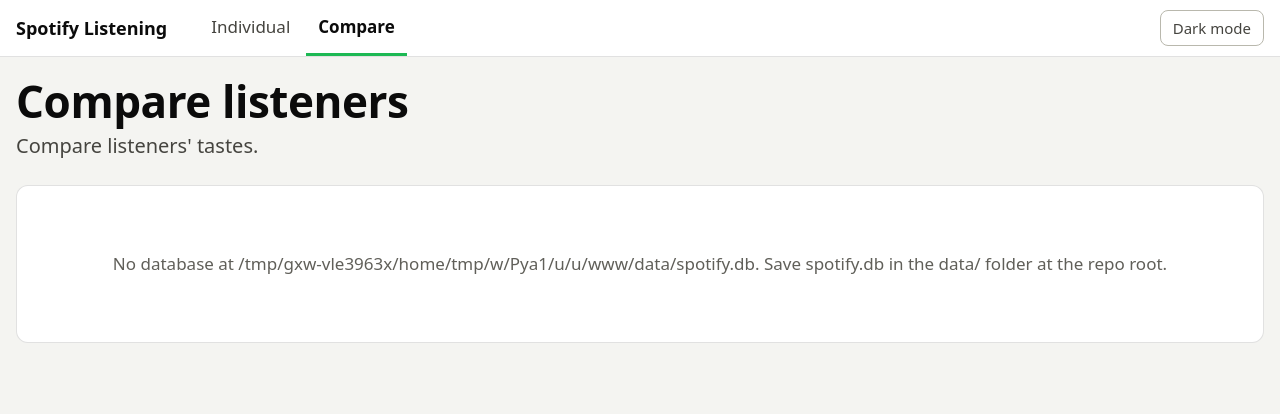
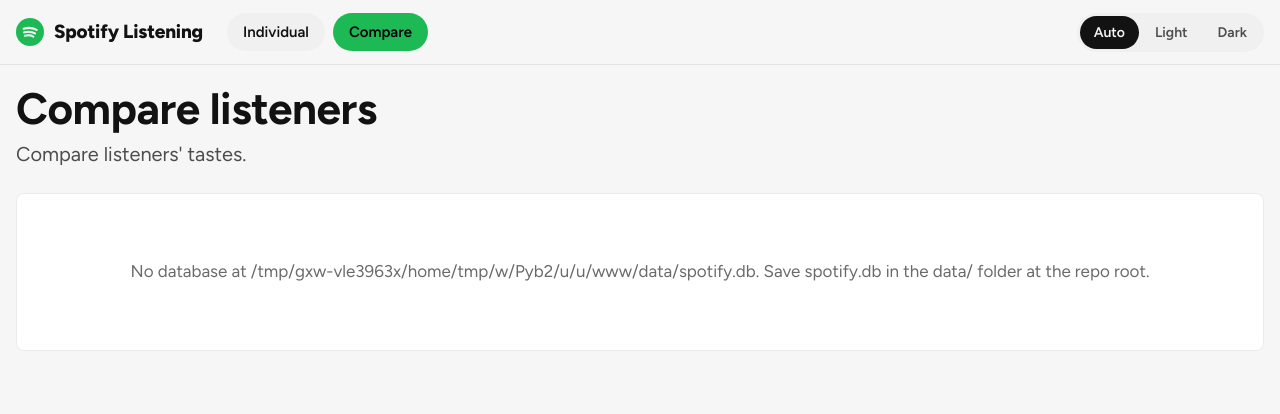
Before and after one commit to lilytrautman/400-MLDS-Data-Engineering-Final-Project, a Flask app: page /compare/ in a window 1280 px wide. Shown: the top 414 px of the page. Run offline with Flask 3, Linux system fonts and the light colour scheme; some libraries are stand-ins or nearby versions.

Commit message:
Spotify theme with Auto/Light/Dark, new listener colors, section links, striped tables

```diff
--- a/dashboard/static/charts.js
+++ b/dashboard/static/charts.js
@@ -42,11 +42,11 @@ const Charts = (() => {
       margin: { l: 56, r: 16, t: 8, b: 48 },
       showlegend: false,
       legend: { orientation: "h", x: 0, y: 1.12, font: { color: color("text-2"), size: 16 } },
-      // Hover tooltips: white box with black text
+      // Hover tooltips follow the theme (white box in light mode, dark grey in dark mode)
       hoverlabel: {
-        bgcolor: "#ffffff",
+        bgcolor: color("tip-bg"),
         bordercolor: color("axis"),
-        font: { color: "#0b0b0b", size: 15 },
+        font: { color: color("tip-text"), size: 15 },
       },
       bargap: 0.25,
       barcornerradius: 4,
@@ -74,13 +74,13 @@ const Charts = (() => {
   function hideTip() {
     if (tipEl) tipEl.style.display = "none";
   }
-  // theme: "light" (white box) or "dark" (black box)
-  function tooltip(el, tip, theme = "light") {
+  // Colors come from the --tip-* tokens, so the box follows light/dark mode
+  function tooltip(el, tip) {
     el.on("plotly_hover", (ev) => {
       const html = tip(ev.points);
       if (!html || !ev.event) return hideTip();
       const t = tipBox();
-      t.className = `chart-tip ${theme}`;
+      t.className = "chart-tip";
       t.innerHTML = html;
       t.style.display = "block";
       // Next to the mouse, flipped to the other side near the window's edge
--- a/dashboard/static/style.css
+++ b/dashboard/static/style.css
@@ -4,78 +4,112 @@
    Sizes are set for a classroom projector: no text smaller than 14px. */
 
 :root {
+  /* Spotify-style theme. Three modes: Auto (follows the computer), Light, Dark.
+     Auto = no data-theme attribute; Light/Dark set data-theme on <html>. */
   color-scheme: light;
-  --page: #f4f4f1;
+  --page: #f6f6f6;
   --surface: #ffffff;
-  --border: rgba(11, 11, 11, 0.12);
-  --text: #0b0b0b;
-  --text-2: #45443f;
-  --muted: #605f59;
-  --grid: #e1e0d9;
-  --axis: #b9b8ad;
-  --accent: #1db954;           /* Spotify green: nav, selected states and the one headline card per page */
-  --accent-ink: #0b0b0b;
-  --accent-soft: rgba(29, 185, 84, 0.16);
-  --hover: rgba(11, 11, 11, 0.05);
+  --surface-2: #f0f0f0;
+  --border: rgba(0, 0, 0, 0.08);
+  --text: #121212;
+  --text-2: #4d4d4d;
+  --muted: #6a6a6a;
+  --grid: #e6e6e6;
+  --axis: #c4c4c4;
+  --accent: #1db954;           /* Spotify green: nav, selected states, the headline card */
+  --accent-ink: #000000;       /* text on a green fill */
+  --accent-text: #117a37;      /* green used as text on the page (darker in light mode for contrast) */
+  --accent-soft: rgba(29, 185, 84, 0.14);
+  --hero: linear-gradient(150deg, #9ff0bb 0%, #d6f7e2 45%, #ffffff 100%);
+  --hover: rgba(0, 0, 0, 0.05);
+  --zebra: rgba(0, 0, 0, 0.035);
+  --row-hover: rgba(0, 0, 0, 0.07);
+  --tip-bg: #ffffff;
+  --tip-text: #121212;
+  --tip-border: rgba(0, 0, 0, 0.12);
+  --shadow: 0 8px 24px rgba(0, 0, 0, 0.12);
 
-  /* One color per listener (listener 1 = series-1, ...), validated for color blindness */
-  --series-1: #2a78d6;  /* blue */
-  --series-2: #eb6834;  /* orange */
-  --series-3: #1baf7a;  /* aqua */
-  --series-4: #eda100;  /* yellow */
-  --series-5: #e87ba4;  /* magenta */
-  --series-6: #008300;  /* green */
-  --series-7: #6250d6;  /* violet */
-  --series-8: #e34948;  /* red */
+  /* One color per listener (listener 1 = series-1, ...): Wrapped-style violet, amber,
+     pink, sky. Green is left out so it only ever means "selected" / the brand. */
+  --series-1: #7c4ddb;  /* violet */
+  --series-2: #d98a00;  /* amber */
+  --series-3: #d9468a;  /* pink */
+  --series-4: #1f8fd1;  /* sky */
+  --series-5: #e0602e;  /* coral */
+  --series-6: #12a39a;  /* teal */
+  --series-7: #a35cc2;  /* plum */
+  --series-8: #e34948;  /* red (also the liked-song heart) */
 
-  --radius: 12px;
-  --font: system-ui, -apple-system, "Segoe UI", sans-serif;
+  --radius: 8px;
+  --font: "Figtree", "Circular", system-ui, -apple-system, "Segoe UI", sans-serif;
 }
 
 @media (prefers-color-scheme: dark) {
   :root:not([data-theme="light"]) {
     color-scheme: dark;
-    --page: #0d0d0d;
-    --surface: #1a1a19;
-    --border: rgba(255, 255, 255, 0.12);
-    --text: #f0efec;
-    --text-2: #c9c8be;
-    --muted: #a3a299;
-    --grid: #2c2c2a;
-    --axis: #4a4a46;
-    --accent-soft: rgba(29, 185, 84, 0.22);
-    --hover: rgba(255, 255, 255, 0.06);
-    --series-1: #3987e5;
-    --series-2: #d95926;
-    --series-3: #199e70;
-    --series-4: #c98500;
-    --series-5: #d55181;
-    --series-6: #0ca30c;
-    --series-7: #9085e9;
-    --series-8: #e66767;
+    --page: #121212;
+    --surface: #181818;
+    --surface-2: #242424;
+    --border: rgba(255, 255, 255, 0.08);
+    --text: #ffffff;
+    --text-2: #b3b3b3;
+    --muted: #a7a7a7;
+    --grid: #2a2a2a;
+    --axis: #4d4d4d;
+    --accent: #1ed760;
+    --accent-ink: #000000;
+    --accent-text: #1ed760;
+    --accent-soft: rgba(30, 215, 96, 0.16);
+    --hero: linear-gradient(150deg, #1b7a40 0%, #17472a 50%, #181818 100%);
+    --hover: rgba(255, 255, 255, 0.07);
+    --zebra: rgba(255, 255, 255, 0.045);
+    --row-hover: rgba(255, 255, 255, 0.10);
+    --tip-bg: #282828;
+    --tip-text: #ffffff;
+    --tip-border: rgba(255, 255, 255, 0.12);
+    --shadow: 0 8px 24px rgba(0, 0, 0, 0.5);
+    --series-1: #a68bf5;
+    --series-2: #f5b83d;
+    --series-3: #f27bb4;
+    --series-4: #5cb8f0;
+    --series-5: #f5875a;
+    --series-6: #3dc9bf;
+    --series-7: #c98be0;
+    --series-8: #f07a7a;
   }
 }
 
 :root[data-theme="dark"] {
   color-scheme: dark;
-  --page: #0d0d0d;
-  --surface: #1a1a19;
-  --border: rgba(255, 255, 255, 0.12);
-  --text: #f0efec;
-  --text-2: #c9c8be;
-  --muted: #a3a299;
-  --grid: #2c2c2a;
-  --axis: #4a4a46;
-  --accent-soft: rgba(29, 185, 84, 0.22);
-  --hover: rgba(255, 255, 255, 0.06);
-  --series-1: #3987e5;
-  --series-2: #d95926;
-  --series-3: #199e70;
-  --series-4: #c98500;
-  --series-5: #d55181;
-  --series-6: #0ca30c;
-  --series-7: #9085e9;
-  --series-8: #e66767;
+  --page: #121212;
+  --surface: #181818;
+  --surface-2: #242424;
+  --border: rgba(255, 255, 255, 0.08);
+  --text: #ffffff;
+  --text-2: #b3b3b3;
+  --muted: #a7a7a7;
+  --grid: #2a2a2a;
+  --axis: #4d4d4d;
+  --accent: #1ed760;
+  --accent-ink: #000000;
+  --accent-text: #1ed760;
+  --accent-soft: rgba(30, 215, 96, 0.16);
+  --hero: linear-gradient(150deg, #1b7a40 0%, #17472a 50%, #181818 100%);
+  --hover: rgba(255, 255, 255, 0.07);
+  --zebra: rgba(255, 255, 255, 0.045);
+  --row-hover: rgba(255, 255, 255, 0.10);
+  --tip-bg: #282828;
+  --tip-text: #ffffff;
+  --tip-border: rgba(255, 255, 255, 0.12);
+  --shadow: 0 8px 24px rgba(0, 0, 0, 0.5);
+  --series-1: #a68bf5;
+  --series-2: #f5b83d;
+  --series-3: #f27bb4;
+  --series-4: #5cb8f0;
+  --series-5: #f5875a;
+  --series-6: #3dc9bf;
+  --series-7: #c98be0;
+  --series-8: #f07a7a;
 }
 
 * { box-sizing: border-box; }
@@ -92,7 +126,7 @@ body {
 
 /* ---------- Top bar & tabs ---------- */
 .topbar {
-  background: var(--surface);
+  background: var(--page);
   border-bottom: 1px solid var(--border);
   position: sticky;
   top: 0;
@@ -104,35 +138,50 @@ body {
   padding: 0 16px;
   display: flex;
   align-items: center;
-  gap: 32px;
-  height: 56px;
+  gap: 24px;
+  height: 64px;
 }
-.brand { font-weight: 700; font-size: 18px; }
-.tabs { display: flex; gap: 4px; height: 100%; }
+.brand { display: flex; align-items: center; gap: 10px; font-weight: 800; font-size: 19px; letter-spacing: -0.01em; }
+.brand-mark { width: 28px; height: 28px; flex: none; color: var(--accent); }
+.tabs { display: flex; gap: 8px; }
 .tabs a {
   display: flex;
   align-items: center;
-  padding: 0 12px;
-  color: var(--text-2);
+  padding: 8px 16px;
+  border-radius: 999px;
+  background: var(--surface-2);
+  color: var(--text);
   text-decoration: none;
-  border-bottom: 3px solid transparent;
+  font-weight: 600;
+  font-size: 15px;
+  transition: background-color .15s ease;
 }
-.tabs a:hover { color: var(--text); }
-.tabs a.active { color: var(--text); border-bottom-color: var(--accent); font-weight: 600; }
+.tabs a:hover { box-shadow: inset 0 0 0 1px var(--text-2); }
+.tabs a.active { background: var(--accent); color: var(--accent-ink); }
 
-.theme-toggle {
+/* Theme switch: Auto (follows the computer) / Light / Dark */
+.theme-switch {
   margin-left: auto;
+  display: inline-flex;
+  padding: 3px;
+  gap: 2px;
+  border-radius: 999px;
+  background: var(--surface-2);
+}
+.theme-switch button {
   font: inherit;
-  font-size: 15px;
+  font-size: 14px;
+  font-weight: 600;
   color: var(--text-2);
   background: transparent;
-  border: 1px solid var(--axis);
-  border-radius: 8px;
-  padding: 6px 12px;
+  border: 0;
+  border-radius: 999px;
+  padding: 6px 14px;
   cursor: pointer;
   white-space: nowrap;
 }
-.theme-toggle:hover { background: var(--hover); color: var(--text); }
+.theme-switch button:hover { color: var(--text); }
+.theme-switch button[aria-pressed="true"] { background: var(--text); color: var(--page); }
 
 /* ---------- Pipeline status strip (under the top bar on every tab) ---------- */
 .status {
@@ -150,6 +199,21 @@ body {
   display: inline-block; width: 9px; height: 9px; border-radius: 50%;
   background: var(--accent); margin-right: 6px; vertical-align: 1px;
 }
+
+/* ---------- Section links under the page title (every tab) ---------- */
+.jump {
+  display: flex; flex-wrap: wrap; gap: 8px; margin: -8px 0 20px;
+  position: sticky; top: 64px; z-index: 5; background: var(--page); padding: 10px 0;
+}
+.jump a {
+  font-size: 15px; font-weight: 600; color: var(--text); text-decoration: none;
+  border-radius: 999px; padding: 6px 14px; background: var(--surface-2);
+}
+.jump a:hover { box-shadow: inset 0 0 0 1px var(--text-2); }
+.jump a.here { background: var(--text); color: var(--page); }
+html { scroll-behavior: smooth; }
+[id] { scroll-margin-top: 130px; }
+@media (prefers-reduced-motion: reduce) { html { scroll-behavior: auto; } }
 
 /* ---------- Page layout ---------- */
 .page { max-width: 1280px; margin: 0 auto; padding: 20px 16px 64px; }
--- a/dashboard/templates/base.html
+++ b/dashboard/templates/base.html
@@ -5,9 +5,13 @@
   <meta name="viewport" content="width=device-width, initial-scale=1">
   <title>{% block title %}Spotify Dashboard{% endblock %}</title>
   <script>
-    // Apply the saved light/dark choice before the page draws, so it doesn't flash
-    try { const t = localStorage.getItem("theme"); if (t) document.documentElement.dataset.theme = t; } catch (e) {}
+    // Apply the saved Light/Dark choice before the page draws, so it doesn't flash.
+    // Nothing saved = Auto, which follows the computer's setting.
+    try { const t = localStorage.getItem("theme"); if (t === "light" || t === "dark") document.documentElement.dataset.theme = t; } catch (e) {}
   </script>
+  <link rel="preconnect" href="https://fonts.googleapis.com">
+  <link rel="preconnect" href="https://fonts.gstatic.com" crossorigin>
+  <link rel="stylesheet" href="https://fonts.googleapis.com/css2?family=Figtree:wght@400;500;600;700;800&display=swap">
   <link rel="stylesheet" href="{{ url_for('static', filename='style.css') }}">
   <!-- The one charting library for every tab -->
   <script src="https://cdn.jsdelivr.net/npm/plotly.js-dist-min@2.35.2/plotly.min.js"></script>
@@ -16,14 +20,21 @@
 <body>
   <header class="topbar">
     <div class="topbar-inner">
-      <span class="brand">Spotify Listening</span>
+      <span class="brand">
+        <svg class="brand-mark" viewBox="0 0 24 24" aria-hidden="true"><circle cx="12" cy="12" r="12" fill="currentColor"/><path d="M6.5 9.2c3.8-1.1 8-.8 11.2 1M7 12.3c3.1-.9 6.6-.6 9.3.9M7.6 15.2c2.5-.7 5.2-.5 7.3.7" fill="none" stroke="var(--page)" stroke-width="1.8" stroke-linecap="round"/></svg>
+        Spotify Listening
+      </span>
       <nav class="tabs">
         <a href="{{ url_for('individual.index') }}"
            class="{{ 'active' if request.blueprint == 'individual' }}">Individual</a>
         <a href="{{ url_for('compare.index') }}"
            class="{{ 'active' if request.blueprint == 'compare' }}">Compare</a>
       </nav>
-      <button type="button" id="theme-toggle" class="theme-toggle"></button>
+      <div class="theme-switch" role="group" aria-label="Color theme">
+        <button type="button" data-mode="auto">Auto</button>
+        <button type="button" data-mode="light">Light</button>
+        <button type="button" data-mode="dark">Dark</button>
+      </div>
     </div>
   </header>
 
@@ -41,24 +52,34 @@
   </main>
 
   <script>
-    // Light/dark toggle: overrides the system setting and remembers the choice
+    // Theme switch: Auto follows the computer, Light/Dark override it and are remembered
     (() => {
       const root = document.documentElement;
-      const btn = document.getElementById("theme-toggle");
-      const current = () => root.dataset.theme ||
-        (matchMedia("(prefers-color-scheme: dark)").matches ? "dark" : "light");
-      const label = () => {
-        const next = current() === "dark" ? "light" : "dark";
-        btn.textContent = next === "light" ? "Light mode" : "Dark mode";
-        btn.setAttribute("aria-label", `Switch to ${next} mode`);
+      const buttons = document.querySelectorAll(".theme-switch button");
+      const mode = () => root.dataset.theme || "auto";
+      const mark = () => buttons.forEach((b) => b.setAttribute("aria-pressed", String(b.dataset.mode === mode())));
+      buttons.forEach((b) => b.addEventListener("click", () => {
+        const m = b.dataset.mode;
+        if (m === "auto") delete root.dataset.theme; else root.dataset.theme = m;
+        try { m === "auto" ? localStorage.removeItem("theme") : localStorage.setItem("theme", m); } catch (e) {}
+        mark();
+        Charts.redrawAll();
+      }));
+      mark();
+    })();
+
+    // Section links: mark the section currently on screen
+    (() => {
+      const links = [...document.querySelectorAll(".jump a")];
+      const targets = links.map((a) => document.querySelector(a.getAttribute("href"))).filter(Boolean);
+      if (!targets.length) return;
+      const update = () => {
+        let cur = targets[0];
+        for (const t of targets) if (t.getBoundingClientRect().top < 160) cur = t;
+        links.forEach((a) => a.classList.toggle("here", a.getAttribute("href") === `#${cur.id}`));
       };
-      btn.addEventListener("click", () => {
-        root.dataset.theme = current() === "dark" ? "light" : "dark";
-        try { localStorage.setItem("theme", root.dataset.theme); } catch (e) {}
-        label();
-        Charts.redrawAll();
-      });
-      label();
+      addEventListener("scroll", update, { passive: true });
+      update();
     })();
   </script>
   {% block scripts %}{% endblock %}
--- a/dashboard/templates/compare.html
+++ b/dashboard/templates/compare.html
@@ -22,7 +22,7 @@
 {# One column per listener when they fit in a row: 4 listeners = 4 across #}
 {% set col = 12 // n if n in [2, 3, 4] else 4 %}
 
-<nav class="cmp-jump" aria-label="Sections on this page">
+<nav class="jump" aria-label="Sections on this page">
   <a href="#profiles">Profiles</a><a href="#similarity">Similarity</a><a href="#audio">Audio features</a>
   <a href="#hours">Listening hours</a><a href="#eras">Release decades</a><a href="#artists">Artist overlap</a>
   <a href="#numbers">Data tables</a>
@@ -220,17 +220,6 @@
 <style>
   /* Compare-only pieces, built from the shared tokens in style.css so they work in
      both themes. Each listener keeps one color (var(--series-N)) in every chart. */
-  .cmp-jump {
-    display: flex; flex-wrap: wrap; gap: 8px; margin: -8px 0 20px;
-    position: sticky; top: 56px; z-index: 5; background: var(--page); padding: 8px 0;
-  }
-  .cmp-jump a {
-    font-size: 15px; color: var(--text-2); text-decoration: none;
-    border: 1px solid var(--axis); border-radius: 999px; padding: 5px 14px; background: var(--surface);
-  }
-  .cmp-jump a:hover { color: var(--text); background: var(--hover); }
-  html { scroll-behavior: smooth; }
-  [id] { scroll-margin-top: 120px; }
 
   .cmp-insights { margin: 14px 0 0; padding-left: 24px; display: grid; gap: 10px; max-width: 75ch; }
   .cmp-insights li { font-size: 20px; line-height: 1.4; }
@@ -317,7 +306,7 @@
   .cmp-controls { display: flex; gap: 10px; flex-wrap: wrap; align-items: center; }
   .cmp-btn {
     font: inherit; font-size: 15px; color: var(--text); background: transparent; cursor: pointer;
-    border: 1px solid var(--axis); border-radius: 8px; padding: 7px 14px;
+    border: 1px solid var(--axis); border-radius: 999px; padding: 7px 16px; font-weight: 600;
   }
   .cmp-btn:hover { background: var(--hover); }
   .cmp-btn[aria-pressed="true"] { background: var(--text); color: var(--surface); }
@@ -350,7 +339,6 @@
     .cmp-bar { grid-template-columns: 96px 1fr 80px; }
   }
   @media (prefers-reduced-motion: reduce) {
-    html { scroll-behavior: auto; }
     .cmp-pair, .cmp-galaxy .node, .cmp-meter span, .cmp-bar .fill, .cmp-ring .arc { transition: none !important; }
   }
 </style>
@@ -643,12 +631,12 @@ const renderBattle = (() => {
   if (!L.length) {
     document.getElementById("eras-chart").innerHTML = '<p class="empty">No release years yet.</p>';
   } else {
-    // One blue, light (oldest) to dark (newest), so the stack reads as a timeline;
+    // One green, light (oldest) to dark (newest), so the stack reads as a timeline;
     // every segment of 8% or more is labelled with its decade
     const shade = (k) => {
       const t = E.decades.length > 1 ? k / (E.decades.length - 1) : 1;
       const mix = (a, b) => Math.round(a + t * (b - a));
-      return `rgb(${mix(200, 16)}, ${mix(221, 58)}, ${mix(247, 120)})`;
+      return `rgb(${mix(196, 8)}, ${mix(240, 84)}, ${mix(212, 38)})`;
     };
     Charts.plot("eras-chart", () => ({
       data: E.decades.map((d, k) => {
@@ -659,7 +647,7 @@ const renderBattle = (() => {
           customdata: L.map((l) => l.decades[k]),
           text: share.map((s) => (s >= 8 ? `${String(d).slice(2)}s` : "")),
           textposition: "inside", insidetextanchor: "middle",
-          textfont: { color: k / Math.max(1, E.decades.length - 1) > 0.45 ? "#ffffff" : "#0b0b0b", size: 15 },
+          textfont: { color: k / Math.max(1, E.decades.length - 1) > 0.68 ? "#ffffff" : "#0b0b0b", size: 15 },
           marker: { color: shade(k), line: { color: paper(), width: 1 } },
         };
       }),
```
Also changed, not shown: other parts of dashboard/static/style.css (+37 -32 lines), dashboard/templates/individual.html (+10 -5 lines).
